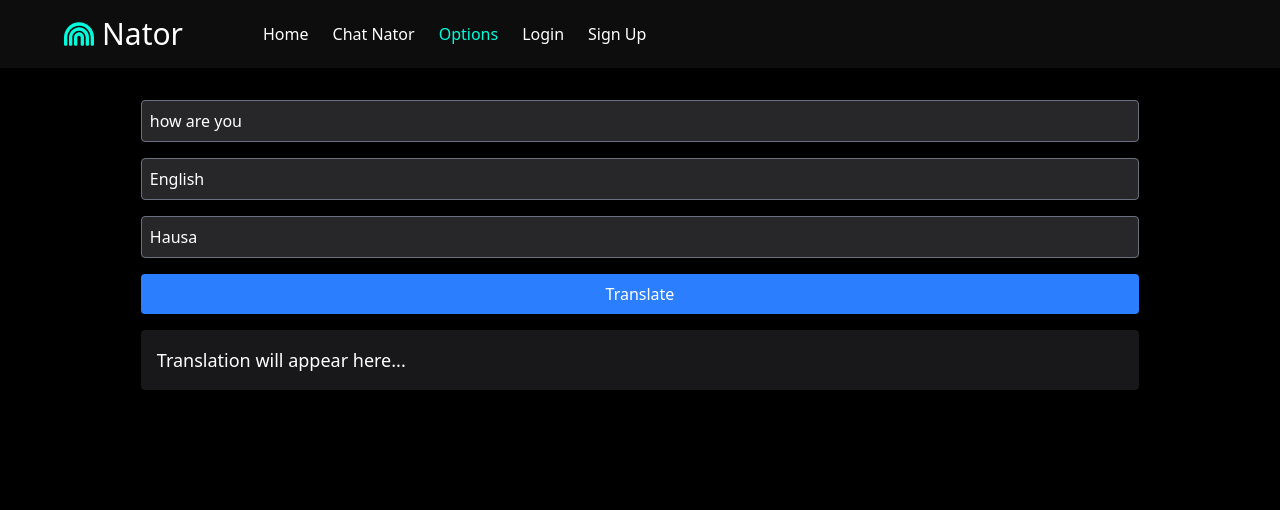
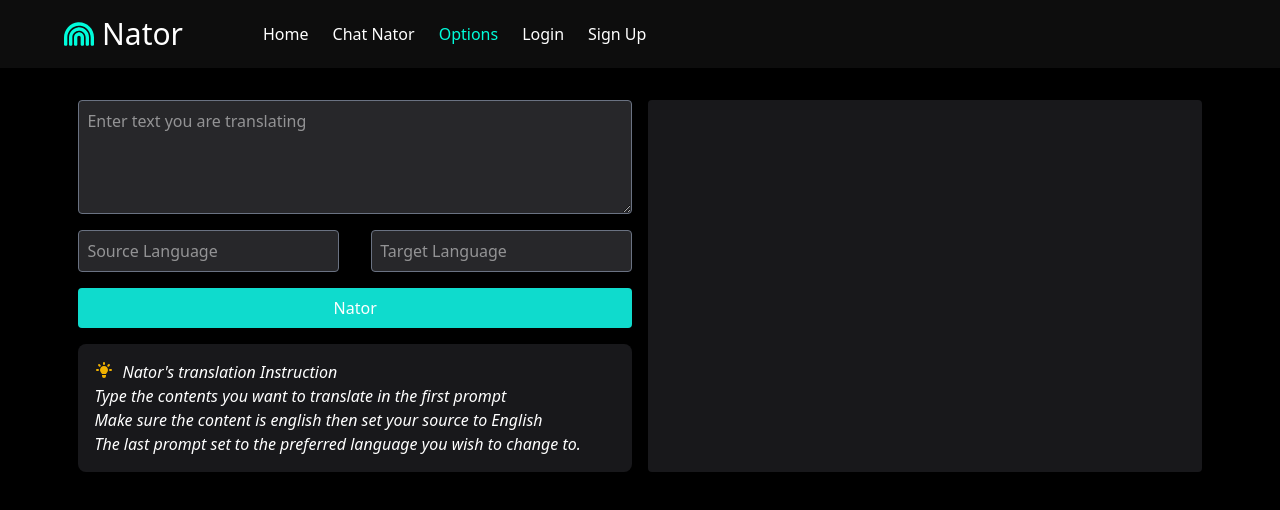
Before and after one commit to odinaka-dev/Nator, a React (Vite) app: page /options in a window 1280 px wide. Shown: the top 510 px of the page. Built offline with nearby package versions, Linux system fonts and the light colour scheme.

Commit message:
translational ai

```diff
--- a/src/index.css
+++ b/src/index.css
@@ -4,6 +4,9 @@
 :root {
   --background: #0d0d0d;
   --text-color: #fdfdfd;
+}
+* {
+  outline: none;
 }
 
 body {
--- a/src/pages/Options.tsx
+++ b/src/pages/Options.tsx
@@ -1,10 +1,11 @@
 import { useState } from "react";
+import { HiLightBulb } from "react-icons/hi";
 
 const Options = () => {
   // State for user inputs
-  const [text, setText] = useState("how are you");
-  const [from, setFrom] = useState("English");
-  const [to, setTo] = useState("Hausa");
+  const [text, setText] = useState("");
+  const [from, setFrom] = useState("");
+  const [to, setTo] = useState("");
   const [translation, setTranslation] = useState("");
 
   const Translate = async () => {
@@ -16,38 +17,40 @@ const Options = () => {
           headers: {
             Accept: "application/json",
             "Content-Type": "application/json",
-            Authorization: `SyJjeH9mgJoCHqgxVLPezviavQekZSOZg1JuU31kBXkvj2VXxS`,
+            Authorization: `Bearer SXwzMJiZA5DWMMfQH3AUyJ5bCh53Rq6guYUzbWJMvAUW7LGcZw`,
           },
-          body: JSON.stringify({
-            text,
-            from,
-            to,
-          }),
+          body: JSON.stringify({ text, from, to }),
         }
       );
 
-      if (response.ok || response.status === 200) {
       const data = await response.json();
-        setTranslation(data.translation);
+      console.log(data.data.translated_text);
+
+      if (response.ok) {
+        setTranslation(data.data.translated_text);
       } else {
-        console.error("Translation failed");
+        console.error("Error:", data);
       }
     } catch (error) {
-      console.error("Error:", error);
+      console.error("Request failed:", error);
     }
   };
 
   return (
     <section className="bg-black h-screen p-4 py-8 text-white">
-      <div className="max-w-[80%] mx-auto flex flex-col gap-4">
-        {/* Input Fields */}
-        <input
-          type="text"
+      <div className="max-w-[90%] mx-auto grid grid-cols-2 gap-4">
+        <div className="flex flex-col gap-4">
+          <textarea
+            name=""
+            id=""
+            cols={10}
+            rows={4}
             className="p-2 border border-gray-500 bg-zinc-800 text-white rounded"
-          placeholder="Enter text"
+            placeholder="Enter text you are translating"
             value={text}
             onChange={(e) => setText(e.target.value)}
-        />
+          ></textarea>
+          <div className="grid grid-cols-2 gap-8">
             <input
               type="text"
               className="p-2 border border-gray-500 bg-zinc-800 text-white rounded"
@@ -62,20 +65,35 @@ const Options = () => {
               value={to}
               onChange={(e) => setTo(e.target.value)}
             />
-
-        {/* Translate Button */}
+          </div>
           <button
-          className="bg-blue-500 text-white py-2 px-4 rounded hover:bg-blue-700"
+            className="bg-[#0fdbcd] text-white py-2 px-4 rounded hover:bg-emerald-600 transition-colors duration-300  cursor-pointer
+            "
             onClick={Translate}
           >
-          Translate
+            Nator
           </button>
-
-        {/* Output Section */}
+          <div className="manual italic border-gray-500 bg-zinc-900 p-4 rounded-lg">
+            <div className="flex gap-2">
+              <HiLightBulb className="text-yellow-500 2 text-xl" />
+              <p className="">Nator's translation Instruction</p>
+            </div>
+            <ol>
+              <li className="">
+                Type the contents you want to translate in the first prompt
+              </li>
+              <li className="">
+                Make sure the content is english then set your source to English
+              </li>
+              <li className="">
+                The last prompt set to the preferred language you wish to change
+                to.
+              </li>
+            </ol>
+          </div>
+        </div>
         <div className="translate_outputs bg-zinc-900 p-4 rounded">
-          <p className="text-lg">
-            {translation || "Translation will appear here..."}
-          </p>
+          <p className="text-lg italic font-mono">{translation}</p>
         </div>
       </div>
     </section>
```
Lines whose indentation alone changed are shown as unchanged.
